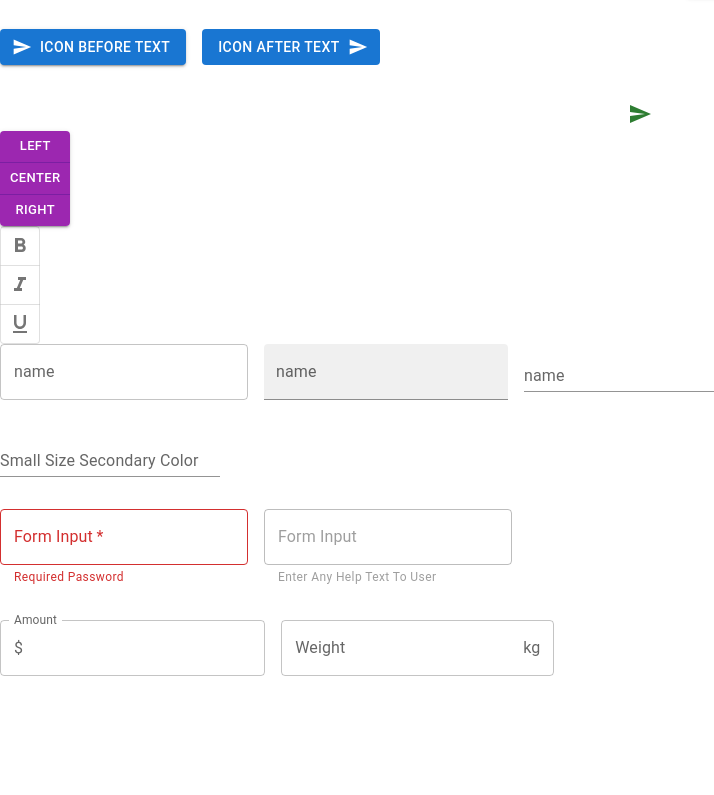
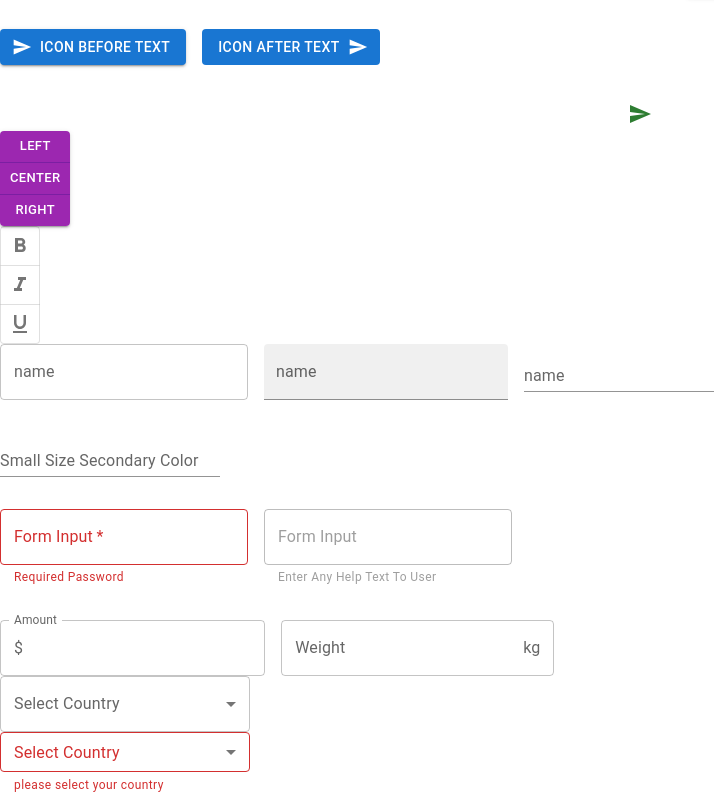
Before and after one commit to karan2503D/react-materialui, a React (Create React App) app: page / in a window 1280 px wide. Shown: the part 422-1217 px from the top of the page, without its empty margins (0-714 px from the left). Before the commit the page ends 1098 px from the top, so only its background shows below. Built offline with nearby package versions, Linux system fonts and the light colour scheme.

Commit message:
Select Dropdown

```diff
--- a/src/App.tsx
+++ b/src/App.tsx
@@ -1,6 +1,7 @@
 import './App.css';
 import MuiButtons from './components/MuiButtons';
-import MuiTextfield from './components/MuiTextfield';
+import MuiSelect from './components/MuiSelect';
+import MuiTextfield from './components/MuiTextField';
 import { MuiTypography } from './components/MuiTypography';
 
 function App() {
@@ -9,6 +10,7 @@
       <MuiTypography />
       <MuiButtons />
       <MuiTextfield />
+      <MuiSelect />
     </div>
   );
 }
--- /dev/null
+++ b/src/components/MuiSelect.tsx
@@ -0,0 +1,37 @@
+import React, { useState } from 'react'
+import { Box, TextField, MenuItem } from '@mui/material';
+
+const MuiSelect = () => {
+    const [country, setCountry] = useState('');
+    const [countries, setCountries] = useState<String[]>([]);
+    const handleChange = (event: React.ChangeEvent<HTMLInputElement>) => {
+        setCountry(event.target.value as string)
+    }
+    const handleMultipleChange = (event: React.ChangeEvent<HTMLInputElement>) => {
+        const value = event.target.value;
+        setCountries(typeof value === 'string' ? value.split(',') : value)
+    }
+  return (
+    //   Single Option Selector Dropdown
+    <Box width='250px'>
+        <TextField label='Select Country' select value={country} onChange={handleChange} fullWidth>
+            <MenuItem value='IN'>India</MenuItem>
+            <MenuItem value='USA'>USA</MenuItem>
+            <MenuItem value='EU'>Europe</MenuItem>
+            <MenuItem value='EU'>Europe</MenuItem>
+        </TextField>
+        {/* Double Selector Dropdown */}
+        <TextField label='Select Country' select value={countries} onChange={handleMultipleChange} fullWidth SelectProps={{
+            multiple : true
+        }} size='small' color='secondary' helperText='please select your country' error>
+            <MenuItem value='IN'>India</MenuItem>
+            <MenuItem value='USA'>USA</MenuItem>
+            <MenuItem value='EU'>Europe</MenuItem>
+            <MenuItem value='EU'>Europe</MenuItem>
+        </TextField>
+    </Box>
+    // LIST RENDERING FOR CALLING FROM API IN SELECT
+  )
+}
+
+export default MuiSelect
```
